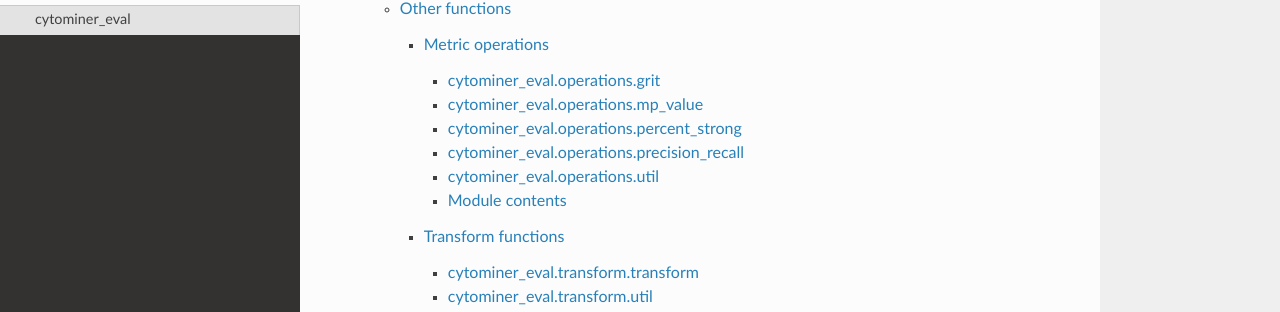
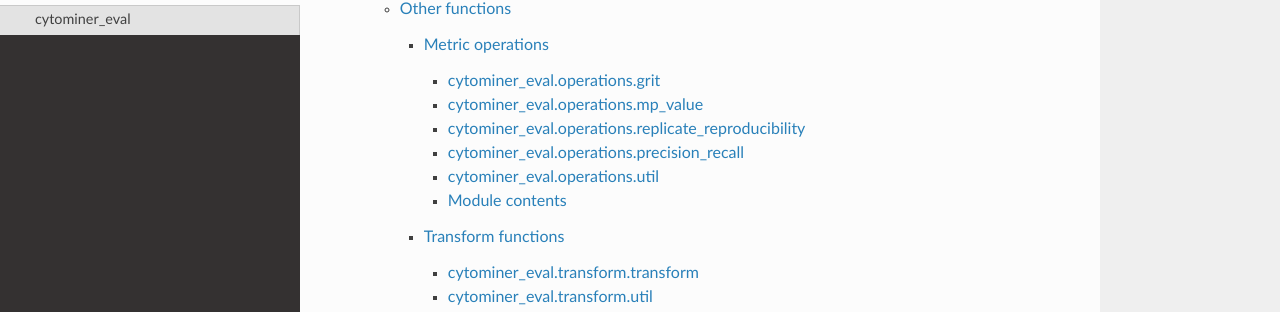
Before and after one commit to cytomining/cytominer-eval, a Sphinx documentation site: the page built from docs/modules.rst, in a window 1280 px wide. Shown: the part 223-535 px from the top of the page. Built offline with Sphinx 7.4.7 and the Read the Docs theme 2.0.0, drawn with Linux system fonts in a browser that asks for light colours.

Commit message:
update name and fix docs

```diff
--- a/docs/cytominer_eval.operations.rst
+++ b/docs/cytominer_eval.operations.rst
@@ -22,10 +22,10 @@ cytominer\_eval.operations.mp\_value
    :undoc-members:
    :show-inheritance:
 
-cytominer\_eval.operations.percent\_strong
-------------------------------------------
+cytominer\_eval.operations.replicate\_reproducibility
+-----------------------------------------------------
 
-.. automodule:: cytominer_eval.operations.percent_strong
+.. automodule:: cytominer_eval.operations.replicate_reproducibility
    :members:
    :undoc-members:
    :show-inheritance:
```
Also changed, not shown: 1 other file.
